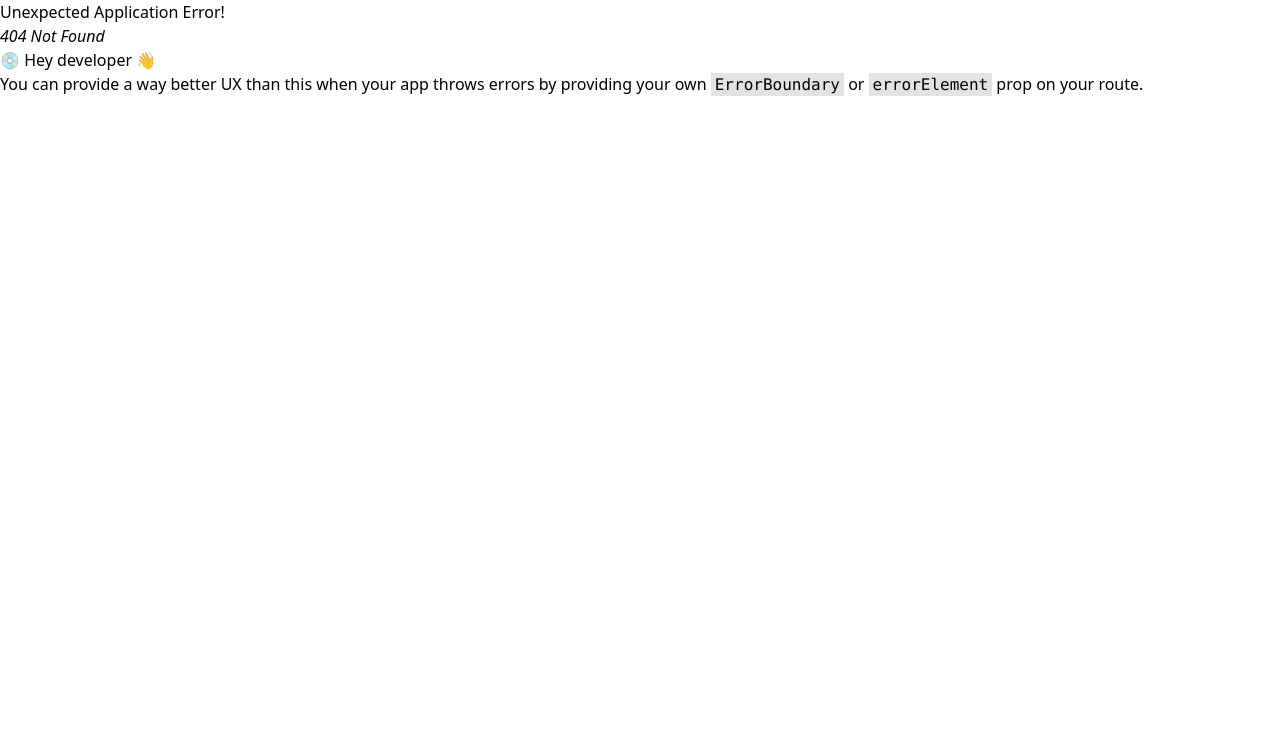
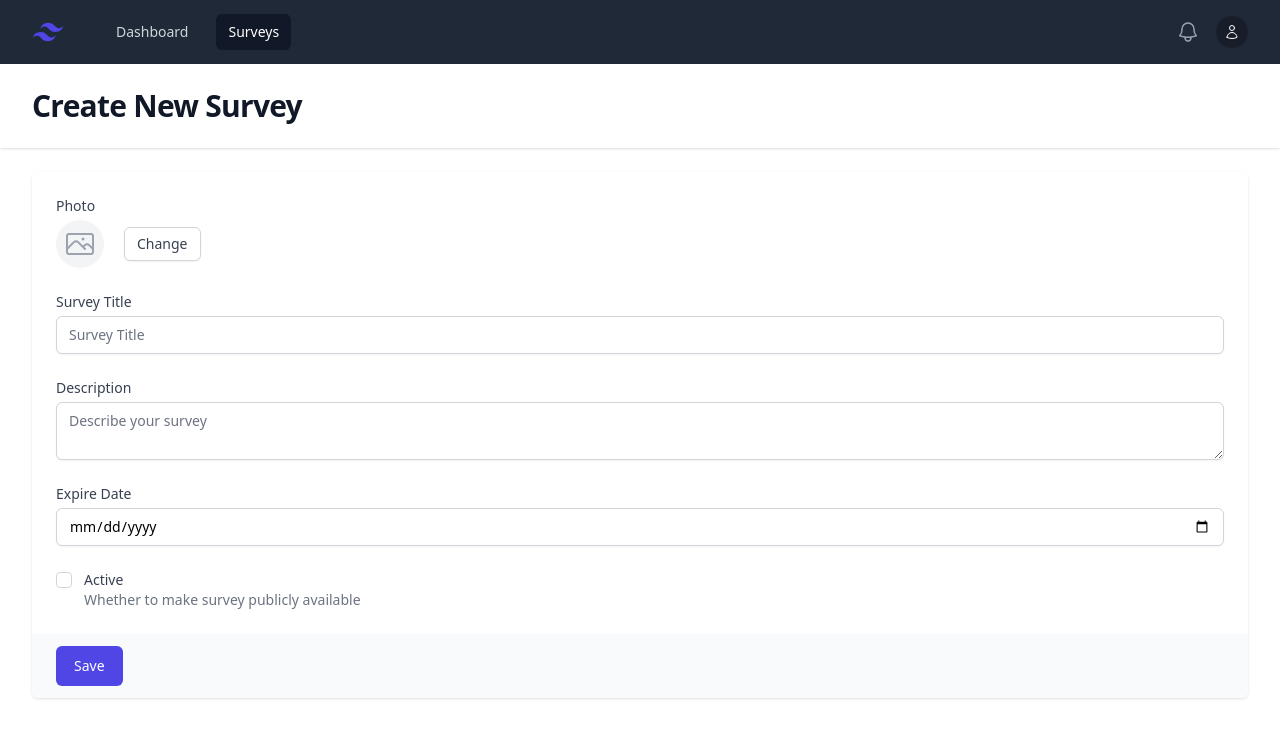
Before and after one commit to PrajapatiAakash/react-survey-system, a React (Vite) app: page /surveys/create in a window 1280 px wide. Before the commit this address had no page. Shown: the top 738 px of the page. Built offline with nearby package versions, Linux system fonts and the light colour scheme.

Commit message:
feat: added the create survey page

```diff
--- a/src/router.jsx
+++ b/src/router.jsx
@@ -5,6 +5,7 @@
 import Login from "./view/Login";
 import Signup from "./view/Signup";
 import Surveys from "./view/Surveys";
+import SurveyView from "./view/SurveyView";
 
 const router = createBrowserRouter([
     {
@@ -22,6 +23,10 @@
             {
                 path: "/surveys",
                 element: <Surveys />,
+            },
+            {
+                path: "/surveys/create",
+                element: <SurveyView />,
             }
         ]
     },
--- /dev/null
+++ b/src/view/SurveyView.jsx
@@ -0,0 +1,163 @@
+import { PhotoIcon } from "@heroicons/react/24/outline";
+import { useState } from "react";
+
+import TButton from "../components/core/TButton";
+import PageComponent from "../components/PageComponent";
+
+export default function SurveyView() {
+    const [survey, setSurvey] = useState({
+        title: "",
+        slug: "",
+        status: false,
+        description: "",
+        image: null,
+        image_url: null,
+        expire_date: "",
+        questions: []
+    });
+    const onSubmit = () => {
+        console.log("submit")
+    };
+    const onImageChoose = () => {
+        console.log("on choose")
+    }
+
+    return (
+        <PageComponent title="Create New Survey">
+            <form action="" method="" onSubmit={onSubmit}>
+                <div className="shadow sm:overflow-hidden sm:rounded-md">
+                    <div className="space-y-6 bg-white px-4 py-5 sm:p-6">
+                        {/*Image*/}
+                        <div>
+                            <label className="block text-sm font-medium text-gray-700">
+                            Photo
+                            </label>
+                            <div className="mt-1 flex items-center">
+                                {survey.image_url && (
+                                    <img
+                                    src={survey.image_url}
+                                    alt=""
+                                    className="w-32 h-32 object-cover"
+                                    />
+                                )}
+                                {!survey.image_url && (
+                                    <span className="flex justify-center  items-center text-gray-400 h-12 w-12 overflow-hidden rounded-full bg-gray-100">
+                                    <PhotoIcon className="w-8 h-8" />
+                                    </span>
+                                )}
+                                <button
+                                    type="button"
+                                    className="relative ml-5 rounded-md border border-gray-300 bg-white py-2 px-3 text-sm font-medium leading-4 text-gray-700 shadow-sm hover:bg-gray-50 focus:outline-none focus:ring-2 focus:ring-indigo-500 focus:ring-offset-2"
+                                >
+                                    <input
+                                    type="file"
+                                    className="absolute left-0 top-0 right-0 bottom-0 opacity-0"
+                                    onChange={onImageChoose}
+                                    />
+                                    Change
+                                </button>
+                            </div>
+                        </div>
+                        {/*Image*/}
+
+                        {/*Title*/}
+                        <div className="col-span-6 sm:col-span-3">
+                            <label
+                            htmlFor="title"
+                            className="block text-sm font-medium text-gray-700"
+                            >
+                            Survey Title
+                            </label>
+                            <input
+                            type="text"
+                            name="title"
+                            id="title"
+                            value={survey.title}
+                            onChange={(ev) =>
+                                setSurvey({ ...survey, title: ev.target.value })
+                            }
+                            placeholder="Survey Title"
+                            className="mt-1 block w-full rounded-md border-gray-300 shadow-sm focus:border-indigo-500 focus:ring-indigo-500 sm:text-sm"
+                            />
+                        </div>
+                        {/*Title*/}
+
+                        {/*Description*/}
+                        <div className="col-span-6 sm:col-span-3">
+                            <label
+                            htmlFor="description"
+                            className="block text-sm font-medium text-gray-700"
+                            >
+                            Description
+                            </label>
+                            {/* <pre>{ JSON.stringify(survey, undefined, 2) }</pre> */}
+                            <textarea
+                            name="description"
+                            id="description"
+                            value={survey.description || ""}
+                            onChange={(ev) =>
+                                setSurvey({ ...survey, description: ev.target.value })
+                            }
+                            placeholder="Describe your survey"
+                            className="mt-1 block w-full rounded-md border-gray-300 shadow-sm focus:border-indigo-500 focus:ring-indigo-500 sm:text-sm"
+                            ></textarea>
+                        </div>
+                        {/*Description*/}
+
+                        {/*Expire Date*/}
+                        <div className="col-span-6 sm:col-span-3">
+                            <label
+                            htmlFor="expire_date"
+                            className="block text-sm font-medium text-gray-700"
+                            >
+                            Expire Date
+                            </label>
+                            <input
+                            type="date"
+                            name="expire_date"
+                            id="expire_date"
+                            value={survey.expire_date}
+                            onChange={(ev) =>
+                                setSurvey({ ...survey, expire_date: ev.target.value })
+                            }
+                            className="mt-1 block w-full rounded-md border-gray-300 shadow-sm focus:border-indigo-500 focus:ring-indigo-500 sm:text-sm"
+                            />
+                        </div>
+                        {/*Expire Date*/}
+
+                        {/*Active*/}
+                        <div className="flex items-start">
+                            <div className="flex h-5 items-center">
+                            <input
+                                id="status"
+                                name="status"
+                                type="checkbox"
+                                checked={survey.status}
+                                onChange={(ev) =>
+                                setSurvey({ ...survey, status: ev.target.checked })
+                                }
+                                className="h-4 w-4 rounded border-gray-300 text-indigo-600 focus:ring-indigo-500"
+                            />
+                            </div>
+                            <div className="ml-3 text-sm">
+                            <label
+                                htmlFor="comments"
+                                className="font-medium text-gray-700"
+                            >
+                                Active
+                            </label>
+                            <p className="text-gray-500">
+                                Whether to make survey publicly available
+                            </p>
+                            </div>
+                        </div>
+                        {/*Active*/}
+                    </div>
+                    <div className="bg-gray-50 px-4 py-3 text-right sm:px-6">
+                        <TButton>Save</TButton>
+                    </div>
+                </div>
+            </form>
+        </PageComponent>
+    );
+}
--- a/src/view/Surveys.jsx
+++ b/src/view/Surveys.jsx
@@ -1,3 +1,5 @@
+import { PlusCircleIcon } from "@heroicons/react/24/outline";
+import TButton from "../components/core/TButton";
 import PageComponent from "../components/PageComponent";
 import SurveyListItem from "../components/SurveyListItem";
 import { useStateContext } from "../contexts/ContextProvider";
@@ -8,7 +10,14 @@
         console.log("dff")
     }
     return (
-        <PageComponent title="Surveys">
+        <PageComponent title="Surveys"
+            buttons={
+                <TButton color="green" to="/surveys/create">
+                    <PlusCircleIcon className="h-6 w-6 mr-2" />
+                    Create New
+                </TButton>
+            }
+        >
             <div className="grid grid-cols-1 gap-5 sm:grid-cols-2 md:grid-cols-3">
                 {surveys.map((survey) => (
                     <SurveyListItem
```
